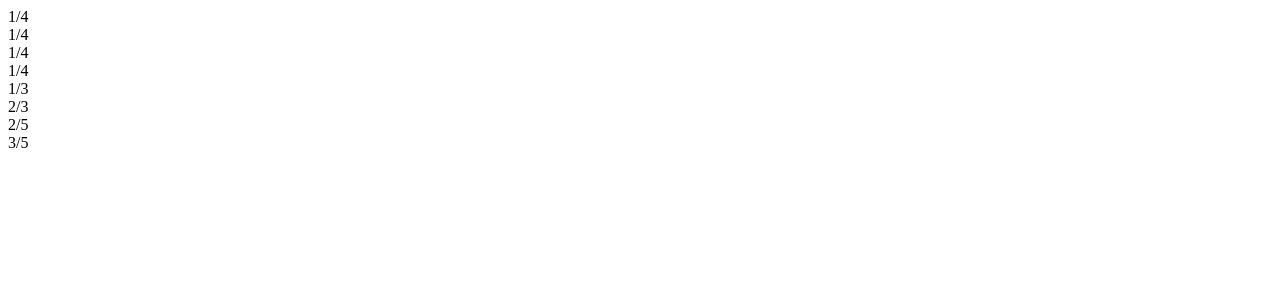
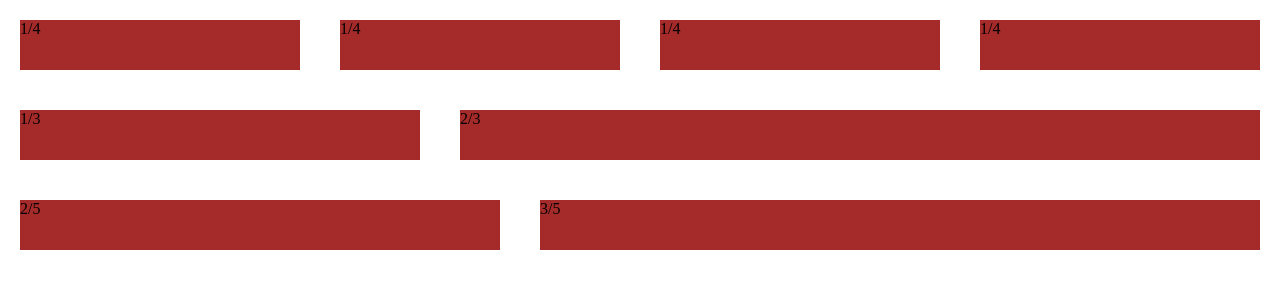
Before and after one commit to saeedghorbanim/Flexible-Columns, a plain HTML site: page index.html in a window 1280 px wide. Drawn offline with Linux system fonts and the light colour scheme.

Commit message:
final version

```diff
--- a/index.html
+++ b/index.html
@@ -5,6 +5,7 @@
     <meta http-equiv="X-UA-Compatible" content="IE=edge">
     <meta name="viewport" content="width=device-width, initial-scale=1.0">
     <title>Flex Columns</title>
+    <link rel="stylesheet" href="style.css">
 </head>
 <body>
     <div class="row">
--- a/style.css
+++ b/style.css
@@ -4,26 +4,34 @@
     padding: 0;
 }
 
-
 .row {
     display: flex;
-    align-items: ;
 }
 
 .col {
 
-    flex: 4;
+    flex: 1;
     height: 50px;
-    width: 50px;
+    width: 10px;
     background-color: brown;
-
+    margin: 20px;
 }
 
 .col-2 {
-
+    height: 50px;
+    width: 10px;
+    flex: 1;
+    flex: 2;
+    background-color: brown;
+    margin: 20px;
 
 }
 
 .col-3 {
-
+    height: 50px;
+    width: 10px;
+    flex: 2;
+    flex: 3;
+    background-color: brown;
+    margin: 20px;
 }
```
